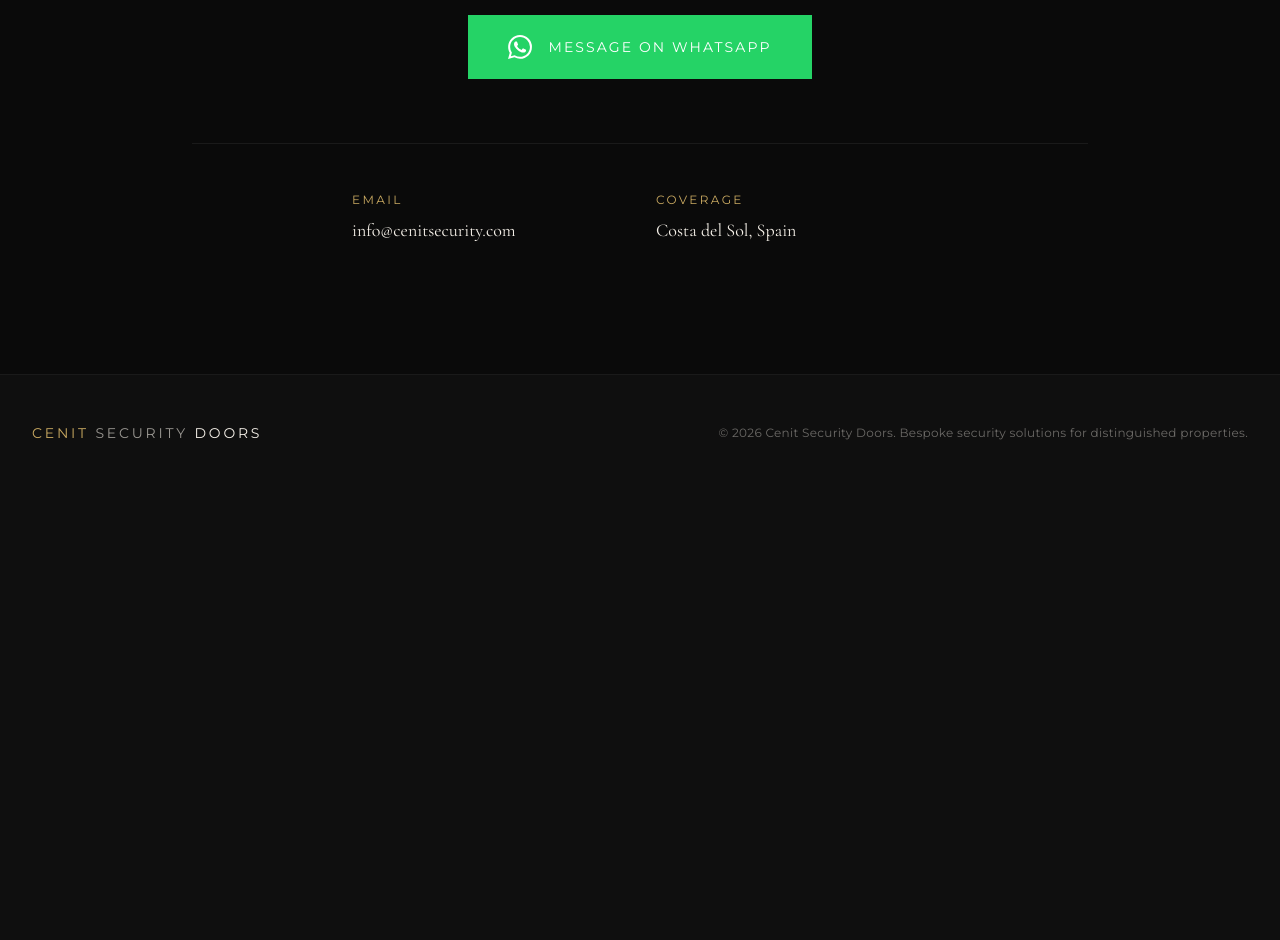
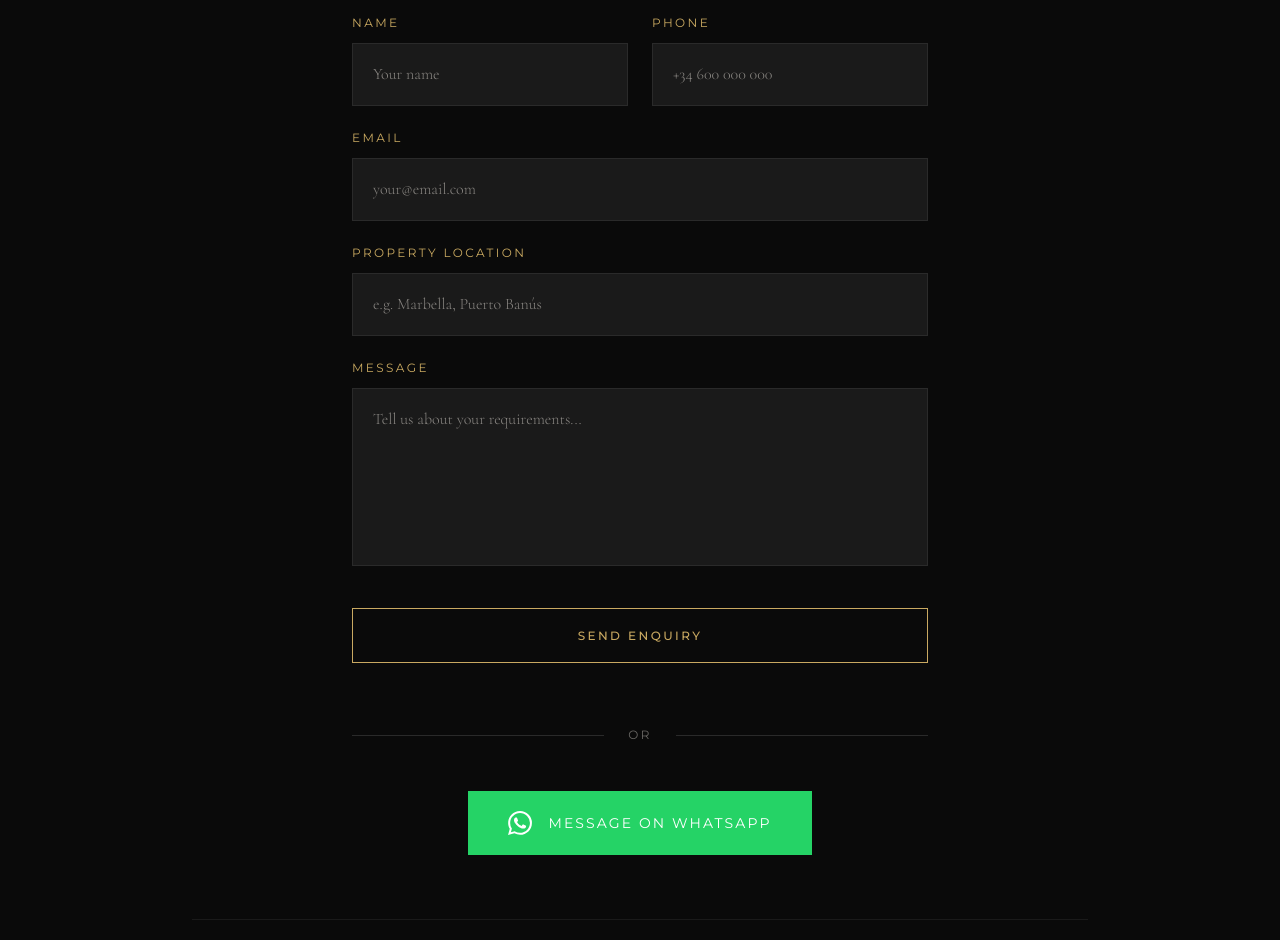
Before and after one commit to 00dkeati/cenit-security-site, a Next.js app: page / in a window 1280 px wide. Shown: the part 5920-6860 px from the top of the page. Before the commit the page ends 6411 px from the top, so only its background shows below. Built offline with nearby package versions, Linux system fonts and the light colour scheme.

Commit message:
Re-add contact form to homepage

```diff
--- a/src/app/page.tsx
+++ b/src/app/page.tsx
@@ -275,6 +275,92 @@ export default function Home() {
             Whether you&apos;re securing a new property or upgrading existing installations, we provide expert guidance tailored to your specific requirements.
           </p>
 
+          {/* Contact Form */}
+          <form
+            action="https://formspree.io/f/xvgzjpvd"
+            method="POST"
+            className="max-w-xl mx-auto text-left mb-16"
+          >
+            <div className="grid md:grid-cols-2 gap-6 mb-6">
+              <div>
+                <label htmlFor="name" className="block font-sans text-xs tracking-[0.2em] uppercase text-[#c9a961] mb-3">
+                  Name
+                </label>
+                <input
+                  type="text"
+                  id="name"
+                  name="name"
+                  required
+                  className="w-full bg-[#1a1a1a] border border-[#2a2a2a] px-5 py-4 text-[#f5f0e8] font-light focus:border-[#c9a961] focus:outline-none transition-colors"
+                  placeholder="Your name"
+                />
+              </div>
+              <div>
+                <label htmlFor="phone" className="block font-sans text-xs tracking-[0.2em] uppercase text-[#c9a961] mb-3">
+                  Phone
+                </label>
+                <input
+                  type="tel"
+                  id="phone"
+                  name="phone"
+                  className="w-full bg-[#1a1a1a] border border-[#2a2a2a] px-5 py-4 text-[#f5f0e8] font-light focus:border-[#c9a961] focus:outline-none transition-colors"
+                  placeholder="+34 600 000 000"
+                />
+              </div>
+            </div>
+            <div className="mb-6">
+              <label htmlFor="email" className="block font-sans text-xs tracking-[0.2em] uppercase text-[#c9a961] mb-3">
+                Email
+              </label>
+              <input
+                type="email"
+                id="email"
+                name="email"
+                required
+                className="w-full bg-[#1a1a1a] border border-[#2a2a2a] px-5 py-4 text-[#f5f0e8] font-light focus:border-[#c9a961] focus:outline-none transition-colors"
+                placeholder="your@email.com"
+              />
+            </div>
+            <div className="mb-6">
+              <label htmlFor="location" className="block font-sans text-xs tracking-[0.2em] uppercase text-[#c9a961] mb-3">
+                Property Location
+              </label>
+              <input
+                type="text"
+                id="location"
+                name="location"
+                className="w-full bg-[#1a1a1a] border border-[#2a2a2a] px-5 py-4 text-[#f5f0e8] font-light focus:border-[#c9a961] focus:outline-none transition-colors"
+                placeholder="e.g. Marbella, Puerto Banús"
+              />
+            </div>
+            <div className="mb-8">
+              <label htmlFor="message" className="block font-sans text-xs tracking-[0.2em] uppercase text-[#c9a961] mb-3">
+                Message
+              </label>
+              <textarea
+                id="message"
+                name="message"
+                rows={5}
+                required
+                className="w-full bg-[#1a1a1a] border border-[#2a2a2a] px-5 py-4 text-[#f5f0e8] font-light focus:border-[#c9a961] focus:outline-none transition-colors resize-none"
+                placeholder="Tell us about your requirements..."
+              />
+            </div>
+            <button
+              type="submit"
+              className="btn-luxury w-full text-center"
+            >
+              Send Enquiry
+            </button>
+          </form>
+
+          {/* Divider */}
+          <div className="flex items-center gap-6 max-w-xl mx-auto mb-12">
+            <div className="flex-1 h-px bg-[#2a2a2a]" />
+            <span className="font-sans text-xs tracking-[0.2em] uppercase text-[#f5f0e8]/40">Or</span>
+            <div className="flex-1 h-px bg-[#2a2a2a]" />
+          </div>
+
           {/* WhatsApp Button */}
           <a
             href="https://wa.me/34667793100?text=Hello%2C%20I%27m%20interested%20in%20security%20doors%20for%20my%20property%20in%20Costa%20del%20Sol"
```
